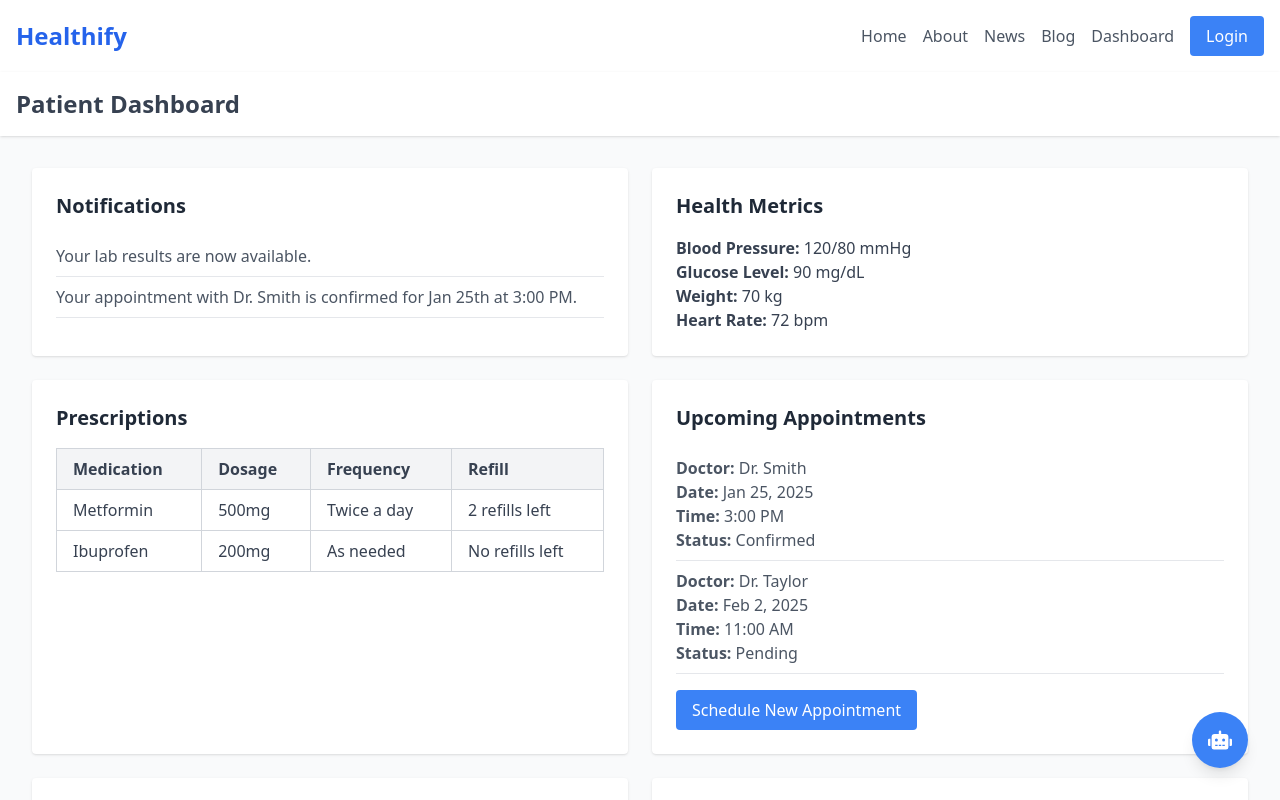
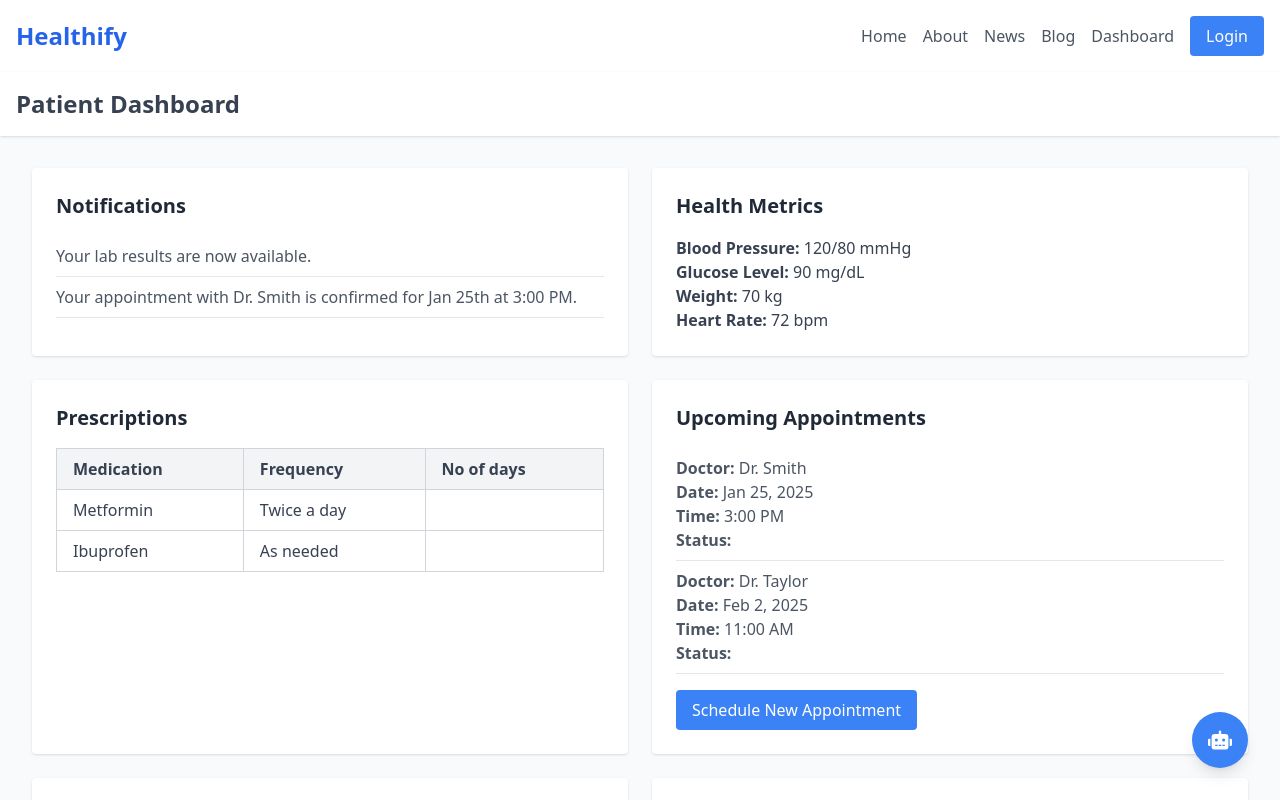
Before and after one commit to gouravanirudh05/Healthify, a React (Vite) app in the folder frontend/: page /patient-dashboard in a window 1280 px wide. Shown: the top 800 px of the page. Built offline with nearby package versions, Linux system fonts and the light colour scheme; no server answers; a small style sheet from the web is missing; the HTML template or start-up script is replaced by a standard one.

Commit message:
Prescriptions

```diff
--- a/frontend/src/pages/PatientDashboard.jsx
+++ b/frontend/src/pages/PatientDashboard.jsx
@@ -1,4 +1,4 @@
-import React, { useState } from "react";
+import React, { useState, useEffect } from "react";
 import { useNavigate } from "react-router-dom";
 
 const PatientDashboard = () => {
@@ -13,8 +13,8 @@ const PatientDashboard = () => {
   ]);
 
   const [appointments, setAppointments] = useState([
-    { id: 1, doctor: "Dr. Smith", date: "Jan 25, 2025", time: "3:00 PM", status: "Confirmed" },
-    { id: 2, doctor: "Dr. Taylor", date: "Feb 2, 2025", time: "11:00 AM", status: "Pending" },
+    { id: 1, doctor: "Dr. Smith", date: "Jan 25, 2025", time: "3:00 PM" },
+    { id: 2, doctor: "Dr. Taylor", date: "Feb 2, 2025", time: "11:00 AM" },
   ]);
 
   const [healthMetrics, setHealthMetrics] = useState({
@@ -25,6 +25,24 @@ const PatientDashboard = () => {
   });
 
   const navigate = useNavigate();
+
+  useEffect(() => {
+    async function fetchData() {
+      const response = await fetch(`${BACKEND_URL}/api/patient/getPrescriptions`, {
+        method: "GET",
+        headers: {
+          Authorization: `Bearer ${localStorage.getItem("jwtToken")}`,
+          "Content-Type": "application/json",
+        },
+      });
+
+      const json = await response.json();
+
+      setPrescriptions(json.prescriptions);
+    }
+
+    fetchData();
+  }, []);
 
   return (
     <div className="min-h-screen bg-gray-50">
@@ -70,18 +88,16 @@ const PatientDashboard = () => {
             <thead>
               <tr className="bg-gray-100">
                 <th className="border border-gray-300 px-4 py-2 text-left">Medication</th>
-                <th className="border border-gray-300 px-4 py-2 text-left">Dosage</th>
                 <th className="border border-gray-300 px-4 py-2 text-left">Frequency</th>
-                <th className="border border-gray-300 px-4 py-2 text-left">Refill</th>
+                <th className="border border-gray-300 px-4 py-2 text-left">No of days</th>
               </tr>
             </thead>
             <tbody>
               {prescriptions.map((prescription) => (
                 <tr key={prescription.id} className="hover:bg-gray-50">
                   <td className="border border-gray-300 px-4 py-2">{prescription.name}</td>
-                  <td className="border border-gray-300 px-4 py-2">{prescription.dosage}</td>
                   <td className="border border-gray-300 px-4 py-2">{prescription.frequency}</td>
-                  <td className="border border-gray-300 px-4 py-2">{prescription.refill}</td>
+                  <td className="border border-gray-300 px-4 py-2">{prescription.days}</td>
                 </tr>
               ))}
             </tbody>
```
Also changed, not shown: 2 other files (tests, documents, lock files or other folders).
